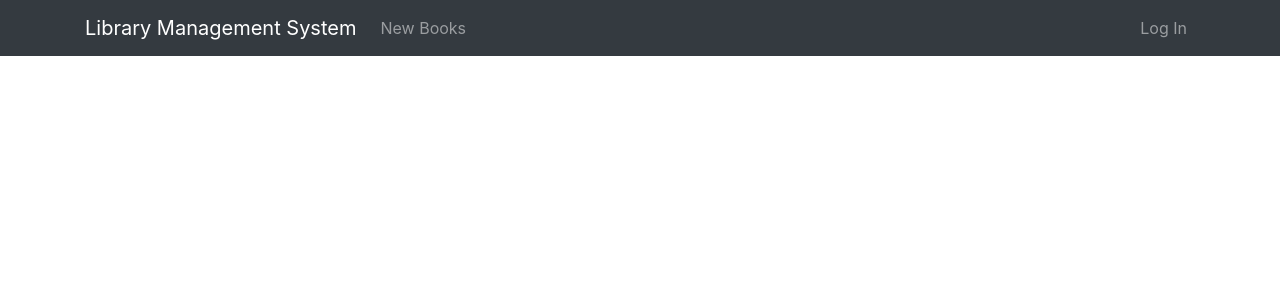
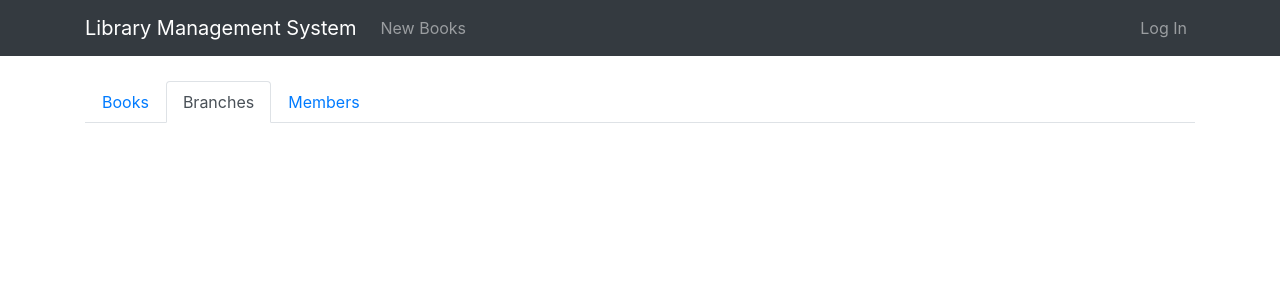
Before and after one commit to brlafreniere/lms, a React (Create React App) app in the folder frontend-react/: page /admin/branches in a window 1280 px wide. Shown: the top 300 px of the page. Built offline with nearby package versions, Linux system fonts and the light colour scheme.

Commit message:
Iron out issues with react router
Can now refresh and react-router will render properly

```diff
--- a/frontend-react/src/App.js
+++ b/frontend-react/src/App.js
@@ -49,7 +49,7 @@ export default class App extends React.Component {
                         <Route exact path="/my-account">
                             <MyAccount />
                         </Route>
-                        <Route exact path="/admin">
+                        <Route path="/admin">
                             <AdminPage />
                         </Route>
                     </Navbar>
--- a/frontend-react/src/components/admin/AdminPage.js
+++ b/frontend-react/src/components/admin/AdminPage.js
@@ -12,7 +12,6 @@ export default class AdminPage extends React.Component {
     render() {
         return (
             <div>
-                <Router>
                 <nav>
                     <ul className="nav nav-tabs">
                         <li className="nav-item">
@@ -27,11 +26,10 @@ export default class AdminPage extends React.Component {
                     </ul>
                 </nav>
                 <Switch>
-                        <Route exact path="/admin/books">
+                    <Route path="/admin/books">
                         <BooksAdmin />
                     </Route>
                 </Switch>
-                </Router>
             </div>
         )
     }
--- a/frontend-react/src/components/admin/BooksAdmin.js
+++ b/frontend-react/src/components/admin/BooksAdmin.js
@@ -77,7 +77,6 @@ export default class BooksAdmin extends React.Component {
     render() {
         return (
             <div className="admin-body">
-                <Router>
                 <ul className="admin-menu nav nav-pills">
                     <li className="nav-item"><NavLink className="nav-link" to="/admin/books/new">New Book</NavLink></li>
                 </ul>
@@ -111,7 +110,6 @@ export default class BooksAdmin extends React.Component {
                         <NewBookForm refreshBookList={this.loadBooks}/>
                     </Route>
                 </Switch>
-                </Router>
             </div>
         );
     }
```
Lines whose indentation alone changed are shown as unchanged.
